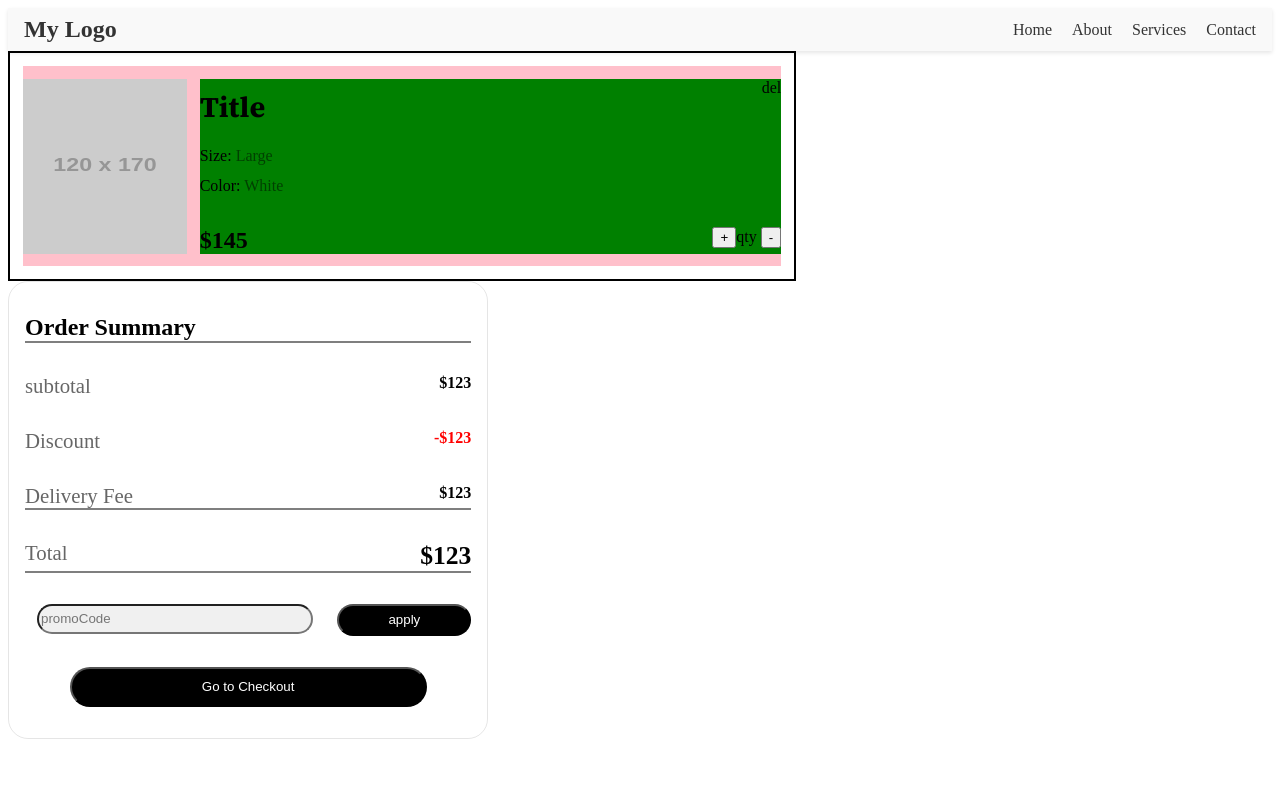
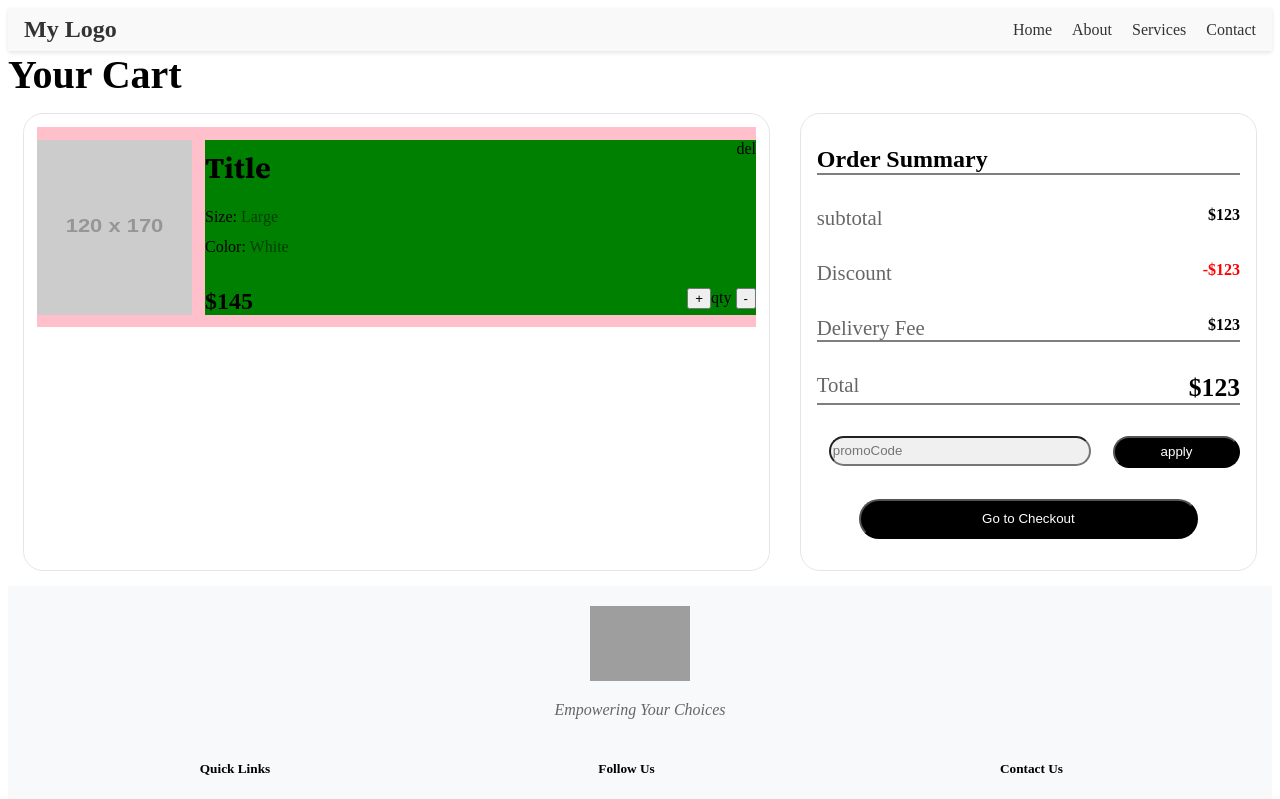
Before and after one commit to UltimateGuruBhutta/shopapp, a React (Vite) app: page /CartPage in a window 1280 px wide. Shown: the top 799 px of the page. Built offline with nearby package versions, Linux system fonts and the light colour scheme; grey boxes are pictures that could not be loaded; a web font is replaced by a local one.

Commit message:
BackUp === ADDeD Routing simple

```diff
--- a/package.json
+++ b/package.json
@@ -13,7 +13,8 @@
     "@radix-ui/themes": "^2.0.3",
     "prop-types": "^15.8.1",
     "react": "^18.2.0",
-    "react-dom": "^18.2.0"
+    "react-dom": "^18.2.0",
+    "react-router-dom": "^6.22.3"
   },
   "devDependencies": {
     "@types/react": "^18.2.56",
--- a/src/App.jsx
+++ b/src/App.jsx
@@ -1,5 +1,3 @@
-
-
 import "./App.css";
 import CategoryPage from "./components/jsx/CategoryPage";
 import FilterProduct from "./components/jsx/FilterProduct";
@@ -9,6 +7,9 @@ import Footer from "./components/jsx/Footer";
 //###################################
 //###################################
 //
+
+import { BrowserRouter, Routes, Route, Link } from "react-router-dom";
+
 import Navbar from "./components/jsx/NavBar";
 import ProductDetails from "./components/jsx/ProductDetails";
 import ProductInfoSection from "./components/jsx/ProductInfoSection";
@@ -16,20 +17,27 @@ import ProductRow from "./components/jsx/ProductsRow";
 import ProductSlider from "./components/jsx/ProductSlider";
 import RatingSection from "./components/jsx/RatingSection";
 import CartProductList from "./components/jsx/CartProductList";
-import CartSummary from "./components/jsx/CartSummary";
+import HomePage from "./Pages/jsx/HomePage";
+
+import ProductDetailsPage from "./Pages/jsx/ProductDetailsPage";
+import CartPage from "./Pages/jsx/CartPage";
 
 function App() {
   // const [count, setCount] = useState(0)
 
   return (
     <>
-      <Navbar />
-      {/* <FilterProduct/> */}
-      {/* <CategoryPage /> */}
-      {/* <ProductRow /> */}
-       <CartProductList/>
-       <CartSummary/>
-
+      <BrowserRouter>
+        <Navbar />
+        <Routes>
+          <Route path="/" element={<HomePage />} />
+          <Route
+            path="/ProductDetails/:prod_Id/"
+            element={<ProductDetailsPage />}
+          />
+          <Route path="/CartPage" element={<CartPage />} />
+        </Routes>
+      </BrowserRouter>
     </>
   );
 }
--- /dev/null
+++ b/src/Pages/jsx/CartPage.jsx
@@ -0,0 +1,23 @@
+import CartProductList from "../../components/jsx/CartProductList";
+import CartSummary from "../../components/jsx/CartSummary";
+import Footer from "../../components/jsx/Footer";
+
+import css from "../styles/CartPage.module.css";
+
+const CartPage = () => {
+  return (
+    <>
+      <div className={css.container}>
+        <div className={css.header}>Your Cart</div>
+
+        <div className={css.cartDiv}>
+          <CartProductList />
+          <CartSummary />
+        </div>
+        <Footer />
+      </div>
+    </>
+  );
+};
+
+export default CartPage;
--- /dev/null
+++ b/src/Pages/jsx/HomePage.jsx
@@ -0,0 +1,17 @@
+import css from '../styles/HomePage.module.css'
+import Hero from "../../components/jsx/Hero"
+import ProductRow from "../../components/jsx/ProductsRow"
+const HomePage = () => {
+  return (
+    <>
+    <Hero/>
+    <div>
+      Product listing
+    </div>
+<ProductRow/>
+
+    </>
+  )
+}
+
+export default HomePage
--- /dev/null
+++ b/src/Pages/jsx/ProductDetailsPage.jsx
@@ -0,0 +1,20 @@
+import Footer from '../../components/jsx/Footer';
+import ProductDetails from '../../components/jsx/ProductDetails';
+import ProductInfoSection from '../../components/jsx/ProductInfoSection';
+import RatingSection from '../../components/jsx/RatingSection';
+import css from '../styles/ProductDetailPage.module.css';
+
+
+const ProductDetailsPage = () => {
+  return (
+    <>
+    <ProductDetails/>
+    <ProductInfoSection/>
+    <RatingSection/>
+    <Footer/>
+
+    </>
+  )
+}
+
+export default ProductDetailsPage
--- /dev/null
+++ b/src/Pages/styles/CartPage.module.css
@@ -0,0 +1,26 @@
+.header {
+  color: rgb(0, 0, 0);
+  font-family: Integral CF;
+  font-size: 40px;
+  font-weight: 700;
+
+  text-align: left;
+}
+
+.cartDiv {
+  display: flex;
+  flex-direction: row;
+}
+
+@media (max-width: 768px) {
+  .header {
+    text-align: center;
+  }
+
+  .cartDiv {
+    flex-direction: column;
+    justify-content: center;
+    align-items: center;
+
+  }
+}
--- a/src/components/jsx/ProductDetails.jsx
+++ b/src/components/jsx/ProductDetails.jsx
@@ -1,3 +1,4 @@
+import { Link } from "react-router-dom";
 import styles from "../styles/productDetail.module.css";
 
 const ProductDetails = () => {
@@ -52,7 +53,9 @@ const ProductDetails = () => {
               <button className={styles.negBtn}>-</button>1
               <button className={styles.posBtn}>+</button>
             </div>
+            <Link to={`/CartPage`}>
             <button className={styles.addToCartBtn}>Add to Cart</button>
+            </Link>
           </div>
         </div>
       </div>
--- a/src/components/jsx/ProductsRow.jsx
+++ b/src/components/jsx/ProductsRow.jsx
@@ -1,4 +1,5 @@
 // ProductCards.jsx
+import { Link } from 'react-router-dom';
 import styles from '../styles/productRow.module.css'; // Import the CSS Module
 
 const ProductCards = (/*{ titleName }*/) => {
@@ -24,6 +25,7 @@ const ProductCards = (/*{ titleName }*/) => {
       </div> */}
       <div className={styles.productCards}>
         {products.map((product) => (
+          <Link to={`/ProductDetails/${product.id}`} key={product.id}>
           <div className={styles.card} key={product.id}>
             <img src={product.imageUrl} alt={product.name} className={styles.cardImage} />
             <div className={styles.cardInfo}>
@@ -32,6 +34,7 @@ const ProductCards = (/*{ titleName }*/) => {
               <p className={styles.price}>{product.price}</p>
             </div>
           </div>
+          </Link>
         ))}
       </div>
       <div className={styles.viewBtn}>
--- a/src/components/styles/CartProductList.module.css
+++ b/src/components/styles/CartProductList.module.css
@@ -2,13 +2,16 @@
   display: flex;
   flex-direction: column;
   padding: 1vw;
-  border: 2px solid;
-  justify-content: center;
+  border: 1px solid rgba(0, 0, 0, 0.1);
+  border-radius: 20px;
+
+  justify-content: start;
   align-items: center;
 
   width: 60%;
   height: auto;
   font-family: "Allan", serif;
+  margin: 15px;
 }
 
 .card {
--- a/src/components/styles/CartSummary.module.css
+++ b/src/components/styles/CartSummary.module.css
@@ -8,6 +8,7 @@
   border: 1px solid rgba(0, 0, 0, 0.1);
   border-radius: 20px;
   padding: 16px;
+  margin: 15px;
 }
 
 .header {
```
Also changed, not shown: src/Pages/styles/HomePage.module.css (added), src/Pages/styles/ProductDetailPage.module.css (added), 1 other file (tests, documents, lock files or other folders).
